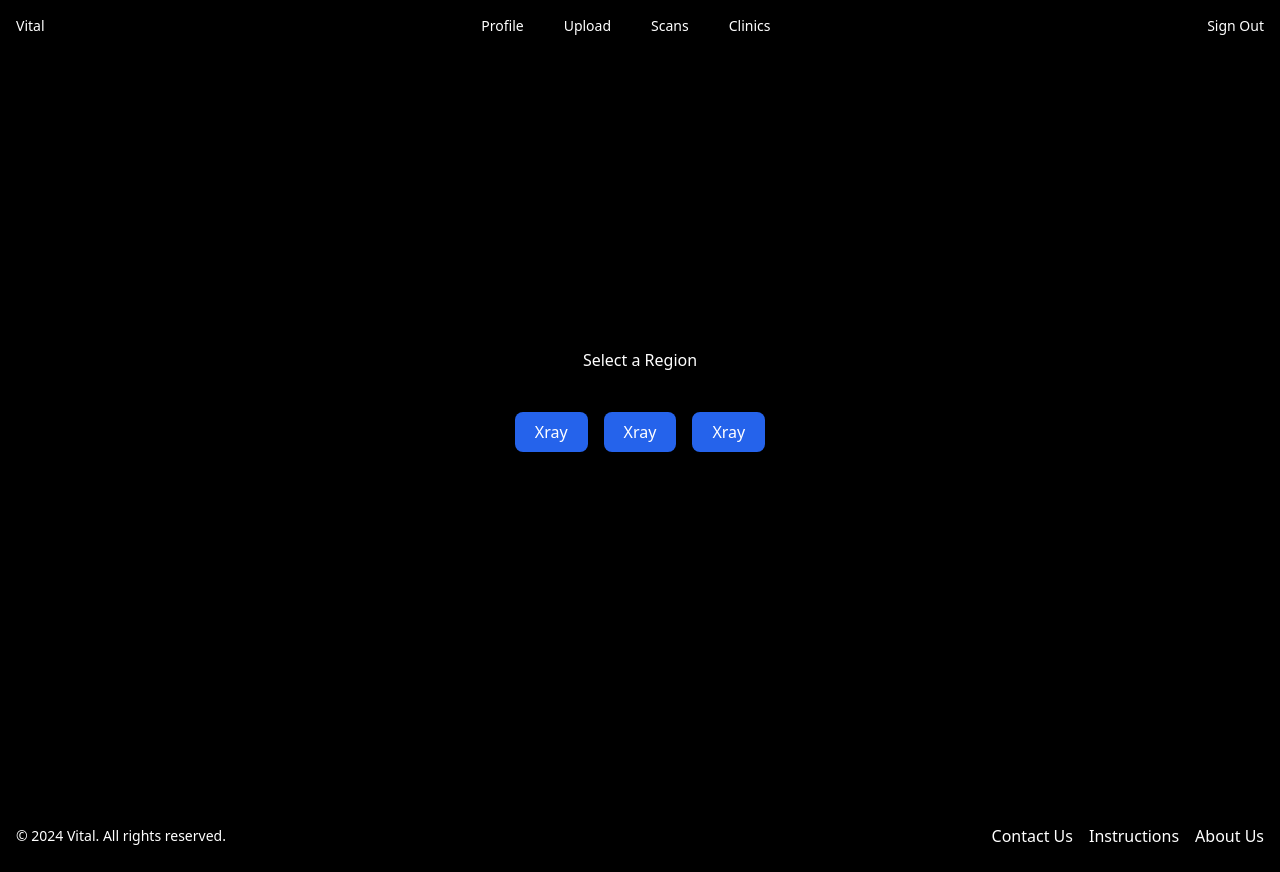
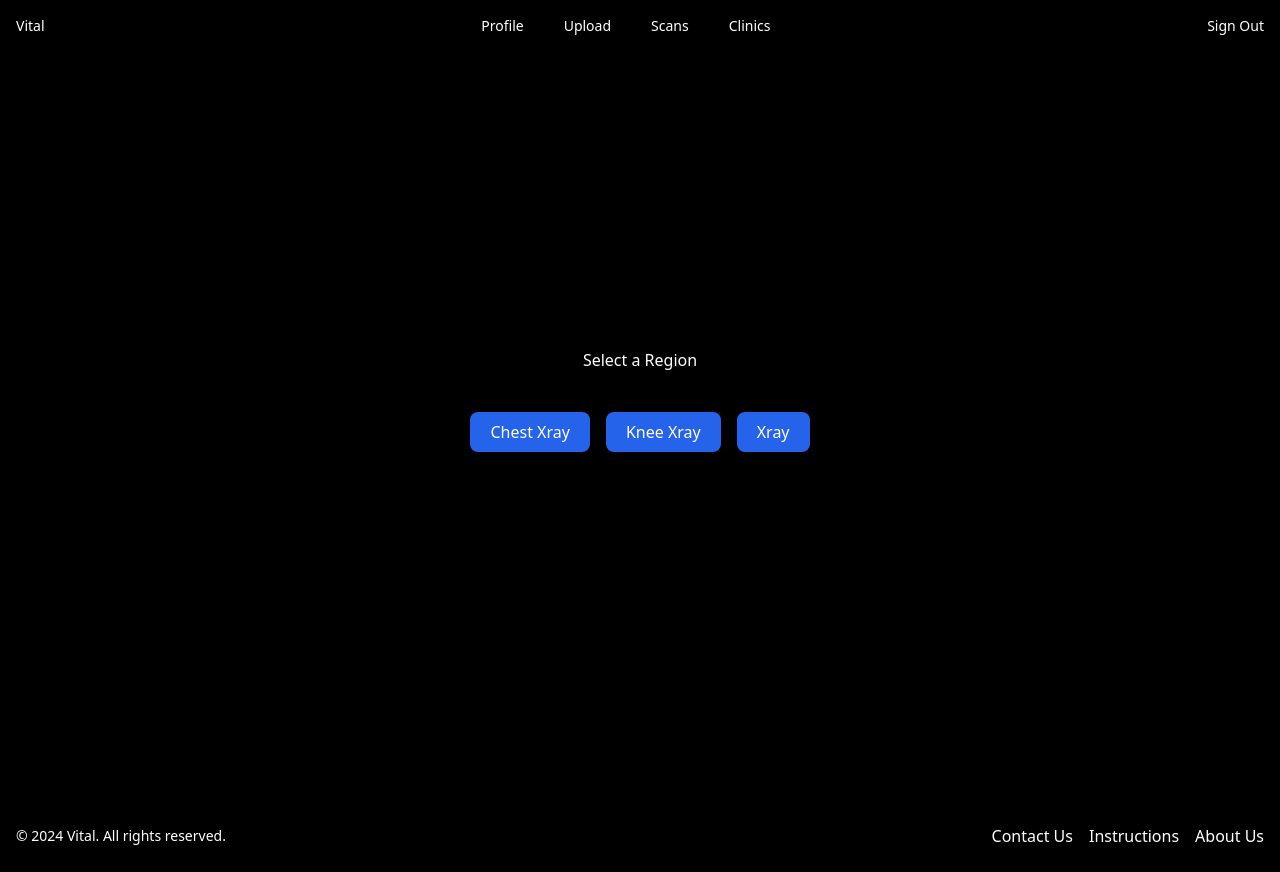
Before and after one commit to AyushB08/Syntoma, a Next.js app in the folder client/: page /upload in a window 1280 px wide. Built offline with nearby package versions, Linux system fonts and the light colour scheme.

Commit message:
multiple scans

```diff
--- a/client/app/(authorized)/upload/page.tsx
+++ b/client/app/(authorized)/upload/page.tsx
@@ -12,8 +12,8 @@ export default function UploadDnD() {
             <p>Select a Region</p>
             <div className="flex flex-row">
                 <div className=" flex space-x-4 items-center justify-center  text-white">
-                    <Link href="/upload/xray" className=" bg-blue-600 rounded-lg px-5 py-2">Xray</Link>
-                    <Link href="/upload/xray" className=" bg-blue-600 rounded-lg px-5 py-2">Xray</Link>
+                    <Link href="/upload/xray" className=" bg-blue-600 rounded-lg px-5 py-2">Chest Xray</Link>
+                    <Link href="/upload/xray" className=" bg-blue-600 rounded-lg px-5 py-2">Knee Xray</Link>
                     <Link href="/upload/xray" className=" bg-blue-600 rounded-lg px-5 py-2">Xray</Link>
                 </div>
             </div>
```
